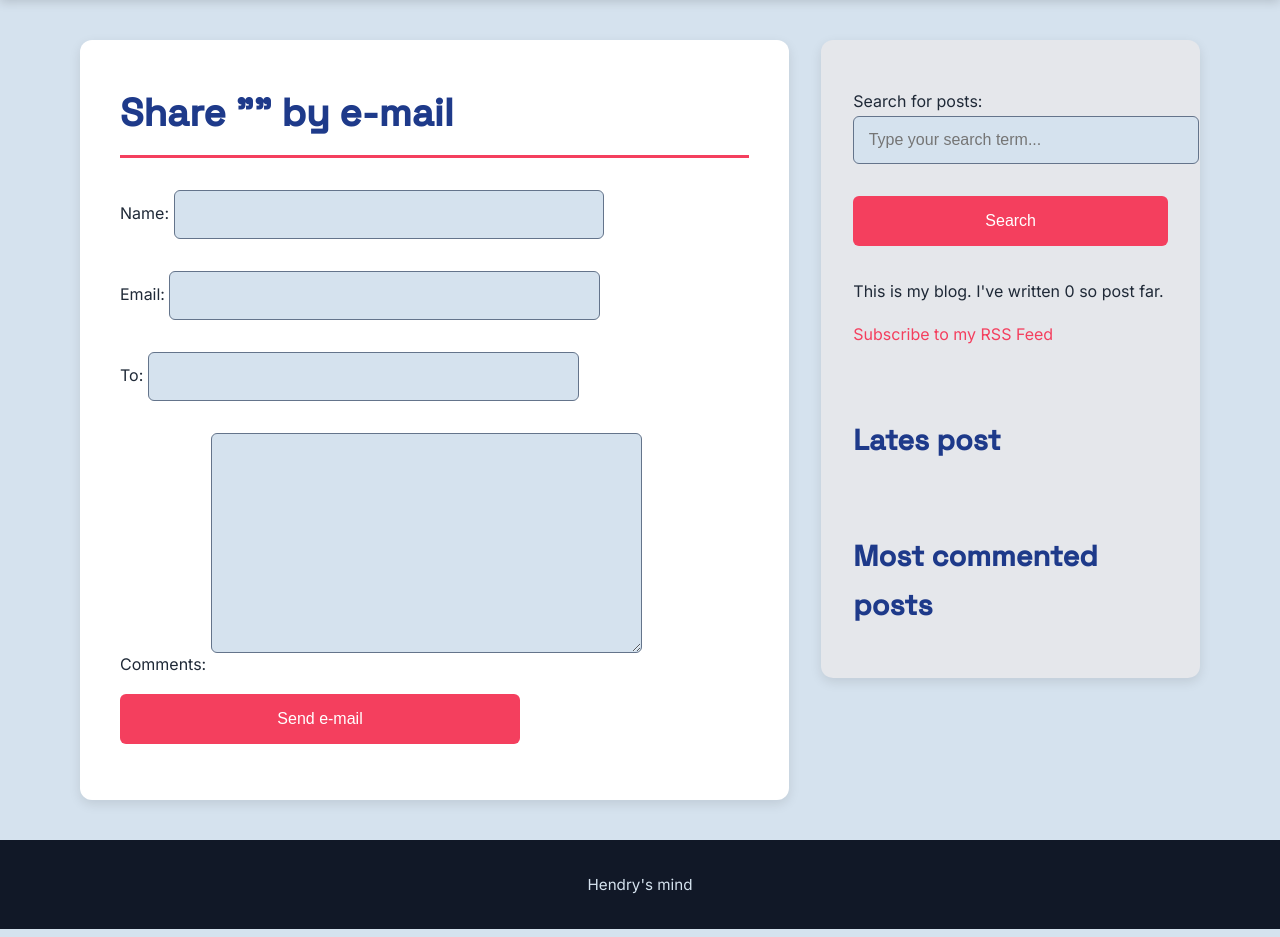
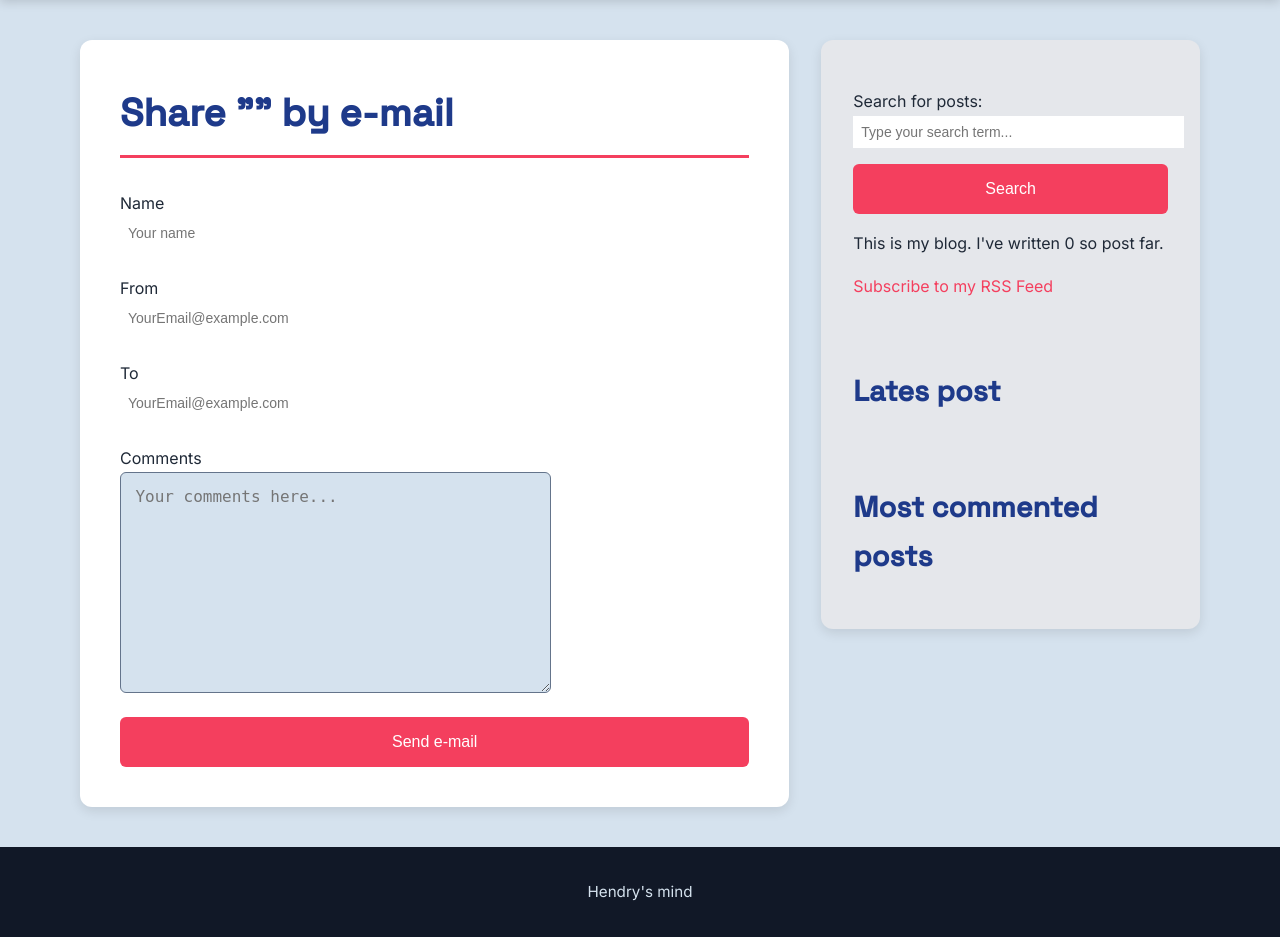
Before and after one commit to HendryAvila/Hendry-mind, a Django app: template mysite/blog/templates/blog/post/share.html in a window 1280 px wide. Shown: the part 87-1024 px from the top of the page. Run offline with Django 4.2, Linux system fonts and the light colour scheme; the template is opened without the code that fills it: values that come from a table or form of the project are taken from there, others are empty.

Commit message:
Creating a js module to validale the share form with JS and customazing the messages errors

```diff
--- a/mysite/blog/forms.py
+++ b/mysite/blog/forms.py
@@ -2,10 +2,34 @@ from django import forms
 from .models import Comment
 
 class EmailPostForm(forms.Form):
-    name = forms.CharField(max_length=25)
-    email = forms.EmailField()
-    to = forms.EmailField()
-    comments = forms.CharField(required=False, widget=forms.Textarea)
+    name = forms.CharField(max_length=25, required=True, widget=forms.TextInput(attrs={
+        'class':'share-email__name',
+        'required':'required',
+        'maxlength':'25',
+        'placeholder':'Your name',
+    }))
+    email = forms.EmailField(min_length=8, required=True, widget=forms.EmailInput(attrs={
+        'class':'share-email__email',
+        'required':'required',
+        'minlength':'8',
+        'placeholder':'YourEmail@example.com',
+        'pattern': '^[a-zA-Z0-9._%+-]+@[a-zA-Z0-9.-]+\.[a-zA-Z]{2,}$',
+        'autocomplete': 'off',
+        'spellcheck': 'false',
+    }))
+    to = forms.EmailField(min_length=8, required=True, widget=forms.EmailInput(attrs={
+        'class':'share-email__email',
+        'required':'required',
+        'minlength':'8',
+        'placeholder':'YourEmail@example.com',
+        'pattern': '^[a-zA-Z0-9._%+-]+@[a-zA-Z0-9.-]+\.[a-zA-Z]{2,}$',
+        'autocomplete': 'off',
+        'spellcheck': 'false',
+    }))
+    comments = forms.CharField(required=False, widget=forms.Textarea(attrs={
+        'class':'share-email__comments',
+        'placeholder':'Your comments here...',
+    }))
 
 class CommentsForm(forms.ModelForm):
     class Meta:
--- a/mysite/blog/static/css/blog.css
+++ b/mysite/blog/static/css/blog.css
@@ -140,31 +140,79 @@ p.date {
 }
 
 /* Formularios */
-input, textarea {
+
+input {
+  border: none;
+  outline: none;
+  position: relative;
+  padding: 8px;
+  font-size: 14px;
+  width: 100%;
+}
+
+input:focus {
+  outline: none;
+}
+
+input.invalid {
+  animation: invalidBorder 0.5s forwards;
+}
+
+input.valid {
+  animation: validBorder 0.5s forwards;
+}
+
+/* Animación para borde inferior en rojo */
+@keyframes invalidBorder {
+  0% {
+      border-bottom: 2px solid transparent;
+      width: 0%;
+  }
+  100% {
+      border-bottom: 2px solid red;
+      width: 100%;
+  }
+}
+
+/* Animación para borde inferior en verde */
+@keyframes validBorder {
+  0% {
+      border-bottom: 2px solid transparent;
+      width: 0%;
+  }
+  100% {
+      border-bottom: 2px solid green;
+      width: 100%;
+  }
+}
+
+/* Estilos para el error en el texto */
+.input__error-message {
+  color: red;
+  font-size: 12px;
+  margin-top: 5px;
+}
+
+
+textarea {
   background: var(--color-background);
-  border: 1px solid var(--color-secondary);
+  border: 1px solid var(--color-secondary) ;
   border-radius: 6px;
   padding: 0.9rem;
   width: 100%;
   max-width: 400px;
   margin-bottom: 1rem;
   font-size: 1rem;
+  outline: none;
 }
 
-input[type=submit] {
-  background-color: var(--color-accent);
-  color: white;
-  border: none;
-  padding: 1rem 2rem;
-  cursor: pointer;
-  font-size: 1rem;
-  border-radius: 6px;
-  transition: background-color 0.3s ease, transform 0.2s ease;
-}
 
-input[type=submit]:hover {
-  background-color: var(--color-primary);
-  transform: scale(1.05);
+.input__error-message {
+  display: block;
+  min-height: 1.5em;
+  color: red;
+  font-size: 0.9rem;
+  margin-top: 0.25rem;
 }
 
 /* Comentarios */
@@ -188,3 +236,20 @@ input[type=submit]:hover {
   margin-top: auto;
   font-size: 0.95rem;
 }
+
+/* ===== Estilos adicionales para validación ===== */
+input[type=submit] {
+  background-color: var(--color-accent);
+  color: white;
+  border: none;
+  padding: 1rem 2rem;
+  cursor: pointer;
+  font-size: 1rem;
+  border-radius: 6px;
+  transition: background-color 0.3s ease, transform 0.2s ease;
+}
+
+input[type=submit]:hover {
+  background-color: var(--color-primary);
+  transform: scale(1.05);
+}
--- /dev/null
+++ b/mysite/blog/static/javascript/script.js
@@ -0,0 +1,73 @@
+document.addEventListener("DOMContentLoaded", () => {
+    const form = document.querySelector(".form");
+
+    if (!form) return;
+
+    const nameInput = document.querySelector(".form input[name='name']");
+    const emailElements = document.querySelectorAll(".share-email__email");
+
+    // Función para validar el campo de Name
+    function validateName() {
+        const nameErrorSpan = nameInput.closest(".share-email__container-input-box")?.querySelector(".input__error-message");
+        if (nameInput.validity.valueMissing) {
+            nameErrorSpan.textContent = "This field is required, please fill it.";
+            nameInput.classList.add("invalid");
+            nameInput.classList.remove("valid");
+        } else {
+            nameErrorSpan.textContent = "";
+            nameInput.classList.remove("invalid");
+            nameInput.classList.add("valid");
+        }
+    }
+
+    // Función para validar emails individualmente
+    function validateEmail(email) {
+        const errorSpan = email.closest(".share-email__container-input-box")?.querySelector(".input__error-message");
+        if (!isValidEmail(email.value)) {
+            errorSpan.textContent = "Please, add a correct email address. Example: yourEmail@example.com";
+            email.classList.add("invalid");
+            email.classList.remove("valid");
+        } else {
+            errorSpan.textContent = "";
+            email.classList.remove("invalid");
+            email.classList.add("valid");
+        }
+    }
+
+    // Eventos para validación en tiempo real
+    if (nameInput) {
+        nameInput.addEventListener("input", validateName);
+        nameInput.addEventListener("blur", validateName);
+    }
+
+    emailElements.forEach((email) => {
+        email.addEventListener("input", () => validateEmail(email));
+        email.addEventListener("blur", () => validateEmail(email));
+    });
+
+    // Validación en submit
+    form.addEventListener("submit", (event) => {
+        event.preventDefault();
+        let isValid = true;
+
+        if (nameInput) {
+            validateName();
+            if (nameInput.classList.contains("invalid")) isValid = false;
+        }
+
+        emailElements.forEach((email) => {
+            validateEmail(email);
+            if (email.classList.contains("invalid")) isValid = false;
+        });
+
+        if (isValid) {
+            form.submit();
+        }
+    });
+});
+
+// Función de validación de email
+function isValidEmail(email) {
+    const regex = /^[^\s@]+@[^\s@]+\.[^\s@]+$/;
+    return regex.test(email);
+}
--- a/mysite/blog/templates/blog/base.html
+++ b/mysite/blog/templates/blog/base.html
@@ -54,5 +54,6 @@
     </div>
   </main>
   <footer class="footer">Hendry's mind</footer>
+  <script src="{% static 'javascript/script.js' %}"></script>
 </body>
 </html>
--- a/mysite/blog/templates/blog/post/share.html
+++ b/mysite/blog/templates/blog/post/share.html
@@ -11,8 +11,28 @@
     <a href="{{ post.get_absolute_url }}">Back to the post</a>
   {% else %}
     <h1>Share "{{ post.title }}" by e-mail</h1>
-    <form method="post" novalidate>
-      {{ form.as_p }}
+    <form class= "form" method="post" novalidate>
+      <div class="share-email__container-input-box">
+        <label for="{{ form.name.id_for_label }}">Name</label><br>
+        {{ form.name }}
+        <span class="input__error-message"></span>
+      </div>
+
+      <div class="share-email__container-input-box">
+        <label for="{{ form.email.id_for_label }}">From</label><br>
+        {{ form.email }}
+        <span class="input__error-message"></span>
+    </div>
+    <div class="share-email__container-input-box">
+        <label for="{{ form.to.id_for_label }}">To</label><br> <!-- Corregido aquí -->
+        {{ form.to }}
+        <span class="input__error-message"></span>
+    </div>
+
+      <div class="share-email__container-input-box">
+        <label for="{{ form.comments.id_for_label }}">Comments</label><br>
+        {{ form.comments }}
+      </div>
       {% csrf_token %}
       <input type="submit" value="Send e-mail">
     </form>
```
